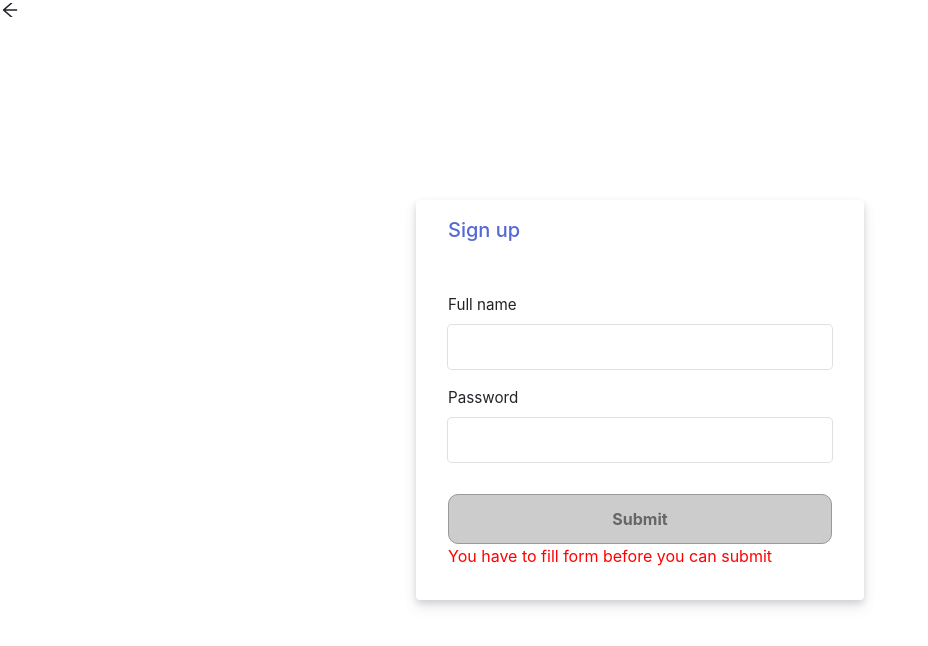
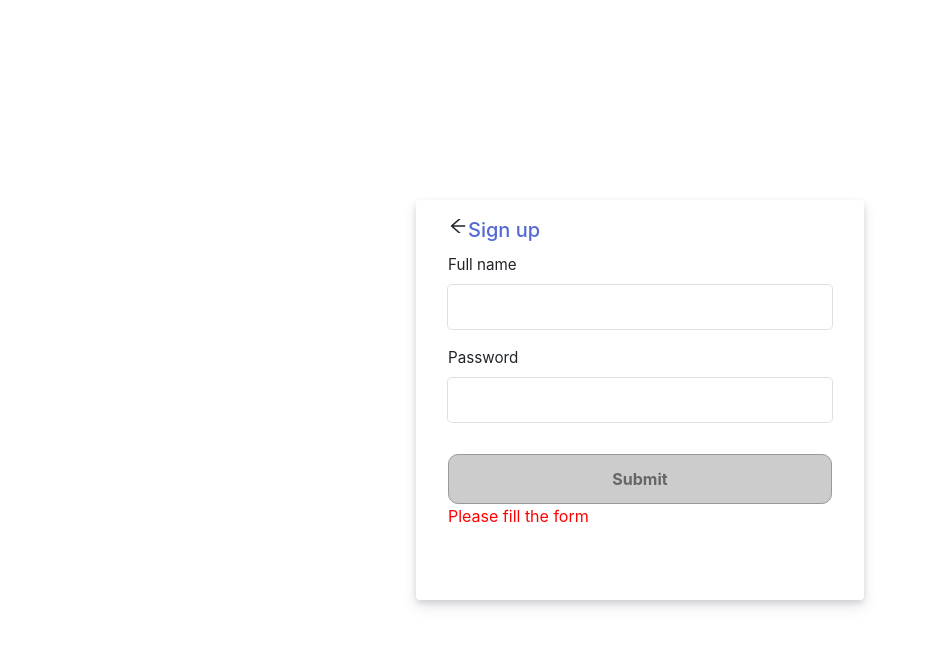
Before and after one commit to promiseume/alt-school-project, a React (Create React App) app: page /login in a window 1280 px wide. Shown: the top 646 px of the page, without its empty margins (0-928 px from the left). Built offline with nearby package versions, Linux system fonts and the light colour scheme.

Commit message:
added link to read me

```diff
--- a/src/Pages/Login/Login.jsx
+++ b/src/Pages/Login/Login.jsx
@@ -23,10 +23,12 @@ const AddUserForm = ({fullName,setFullName,password,setPassword}) => {
     }, [token])
     return (
         <>
-           <div><AiOutlineArrowLeft onClick={()=> navigate(-1)} style={{fontSize:'20px'}}/></div>
         <div className={'login-container'}>
         <div className={'forms-container'}>
+            <div className='form-header'>
+        <AiOutlineArrowLeft onClick={()=> navigate(-1)} style={{fontSize:'20px'}}/>
             <h2>Sign up</h2>
+            </div>
             <form className="login-form">
                 <div className={'input-div'}>
                     <label className="form-label">Full name</label>
@@ -36,8 +38,8 @@ const AddUserForm = ({fullName,setFullName,password,setPassword}) => {
                     <label className="form-label">Password</label>
                     <input className="form-control input" value={password} onChange={(e) => handlePassword(e)}/>
                 </div>
-                <button disabled={!fullName} type="submit" onClick={(e) => onLogin(e)}>Submit</button>
-                {!fullName && !password && <p style={{color:'red'}}>You have to fill form before you can submit</p>}
+                <button disabled={!fullName && !password} type="submit" onClick={(e) => onLogin(e)}>Submit</button>
+                {!fullName && <p style={{color:'red'}}>Please fill the form</p>}
             </form>
         </div>
         </div>
--- a/src/Pages/Login/login.css
+++ b/src/Pages/Login/login.css
@@ -3,7 +3,10 @@
     font-size: 20px;
     line-height: 28px;
     color: rgb(84, 105, 212);
-    margin-bottom: 3rem;
+}
+.form-header{
+    display: flex;
+    align-content: center;
 }
 .forms-container{
 padding: 1rem 2rem;
```
Also changed, not shown: 1 other file (tests, documents, lock files or other folders).
